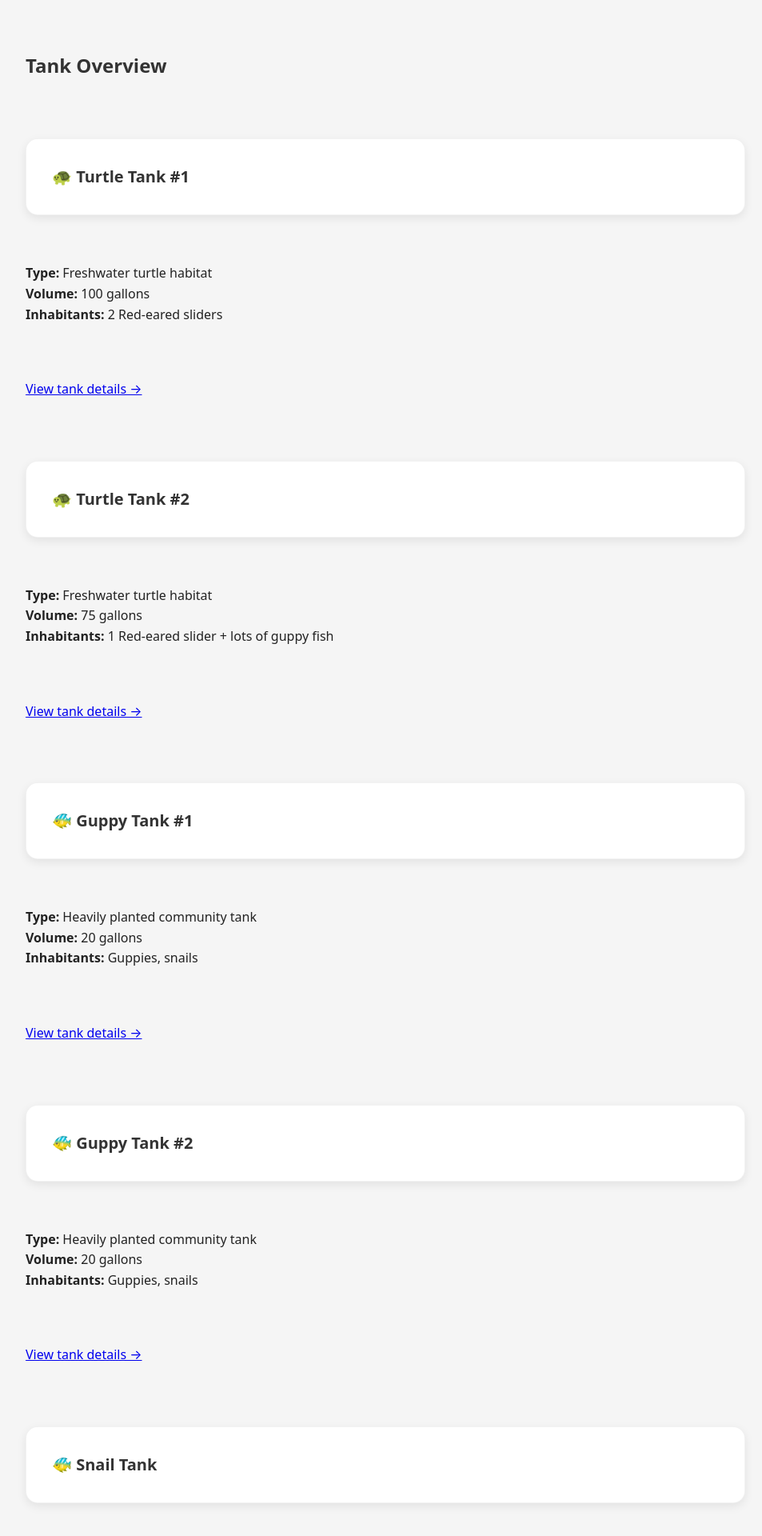
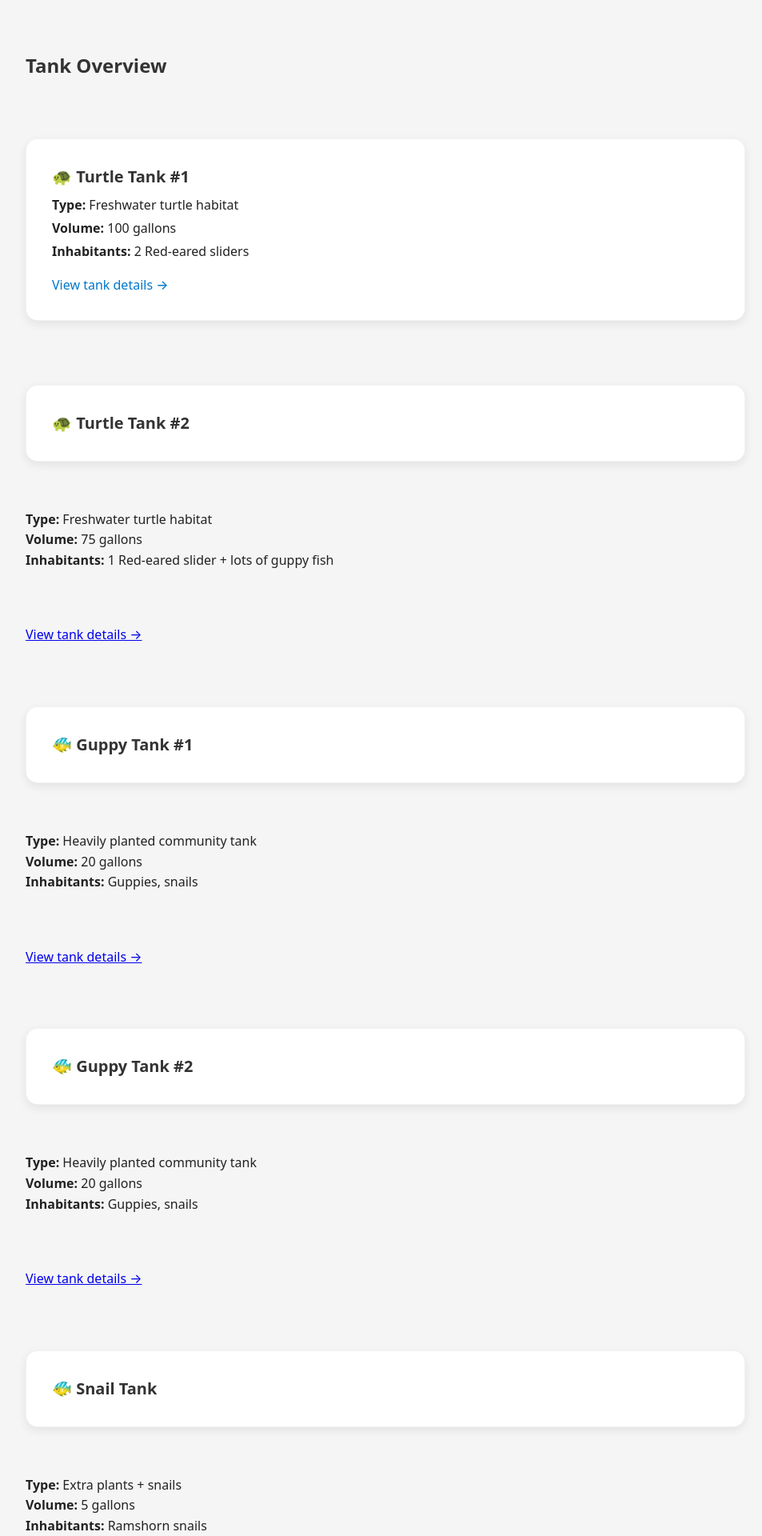
Before and after one commit to rachelsprague/turtles.raych.com, a Jekyll site: the page built from tanks/index.md, in a window 1280 px wide. Shown: the part 314-2234 px from the top of the page at 80% size, without its empty margins (158-1111 px from the left). Built offline with Jekyll 4.4.1, drawn with Linux system fonts in a browser that asks for light colours.

Commit message:
testing tank list page

```diff
--- a/tanks/index.md
+++ b/tanks/index.md
@@ -9,13 +9,15 @@ Each tank has its own ecosystem.
 
 ## Tank Overview
 
-{: .tank-card }
-### 🐢 Turtle Tank #1
-**Type:** Freshwater turtle habitat
-**Volume:** 100 gallons
-**Inhabitants:** 2 Red-eared sliders
+<div class="tank-card">
+  <h3>🐢 Turtle Tank #1</h3>
 
-[View tank details →](/tanks/turtle-tank-1)
+  <p><strong>Type:</strong> Freshwater turtle habitat</p>
+  <p><strong>Volume:</strong> 100 gallons</p>
+  <p><strong>Inhabitants:</strong> 2 Red-eared sliders</p>
+
+  <a href="/tanks/turtle-tank-1">View tank details →</a>
+</div>
 
 {: .tank-card }
 
```
Also changed, not shown: tanks/guppy-tank-2.md (+1 -1 lines).
